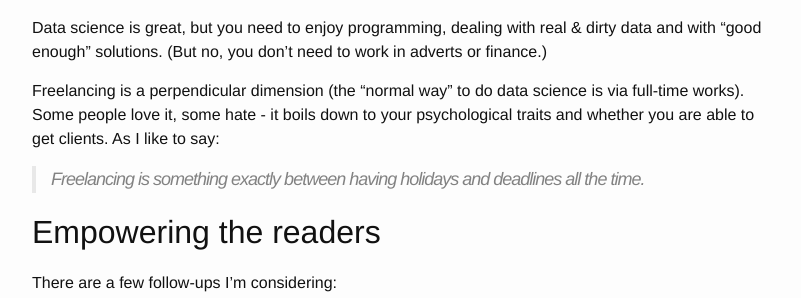
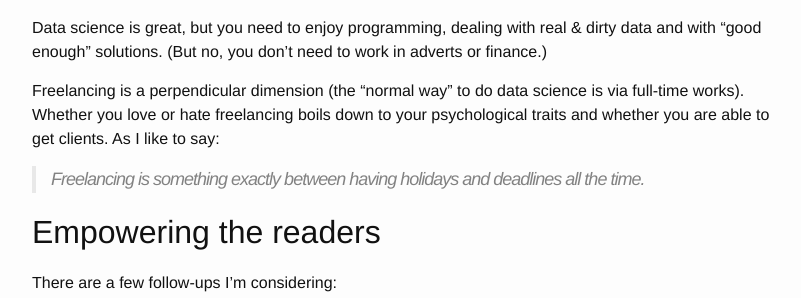
Before and after one commit to stared/jekyll-blog-pre-2022, a Jekyll site: the page built from _posts/2015-12-14-sci-to-data-sci.markdown, in a window 1280 px wide and 900 px high, scrolled down 2126 px. Shown: the part 178-476 px from the top of the window, without its empty margins (238-1039 px from the left). Built offline with Jekyll 4.4.1, drawn with Linux system fonts in a browser that asks for light colours; nearby versions of some CDN libraries.

Commit message:
lang misc

```diff
--- a/_posts/2015-12-03-starcraft2-drug-abuse.markdown
+++ b/_posts/2015-12-03-starcraft2-drug-abuse.markdown
@@ -21,8 +21,8 @@ Then they go back to a shop, sell their stuff and buy flasks of booze - so they
 
 (**Wings of Liberty**) Jim, an alcoholic, is visited by his old friend, Tychus, who went out of a prison. The ex-convict suggests a plan of stealing some ancient art. Jim want to spend this money on saving his ex-almost-girfriend Sarah from a devastating addiction. Just after doing so Tychus hears voices to kill her.
 
-(**Heart of the Swarm**) Sarah was once left to herself during a bad trip, by Artus. Her body is visibly changed by substance abuse ([Krokodil](http://time.com/3398086/the-worlds-deadliest-drug-inside-a-krokodil-cookhouse/)?), and she becomes a self-proclaimed queen of ants.
-Briefly freed from her addiction, as Jim goes to jail, she dives into in again and seeks nothing by vengeance on Artus.
+(**Heart of the Swarm**) Sarah was once left to herself during a bad trip, by Arcturus. Her body is visibly changed by substance abuse ([Krokodil](http://time.com/3398086/the-worlds-deadliest-drug-inside-a-krokodil-cookhouse/)?), and she becomes a self-proclaimed queen of ants.
+Briefly freed from her addiction, as Jim goes to jail, she dives into in again and seeks nothing by vengeance on Arcturus.
 
 (**Legacy of the Void**) Artanis, Zeratul and Selendis want to reclaim a meadow from the ants (look at their names, they are not sane even when sober). However, they should have been more careful about choosing shrooms: they become possessed by an evil god.
 They side with a homeless and burn her shelter, as it's infested.
@@ -30,7 +30,7 @@ They use machines to scorch ants.
 They help a mobster (an evil, but the only sane, person) to kill his boss in a duel.
 Group self-mutilation, friends killing each other while under influence - seriously, this trip goes horribly wrong!
 
-And the epilogue - Sarah takes a golden shot to meet god and make him pay. Two years latter Jim drinks to death.
+And the epilogue - Sarah takes a golden shot to meet god and make him pay. Two years later Jim drinks to death.
 
 ## Take home message
 
--- a/_posts/2015-12-14-sci-to-data-sci.markdown
+++ b/_posts/2015-12-14-sci-to-data-sci.markdown
@@ -62,7 +62,7 @@ Don't try to treat it as an unconditional recommendation of data science freelan
 
 Data science is great, but you need to enjoy programming, dealing with real & dirty data and with "good enough" solutions. (But no, you don't need to work in adverts or finance.)
 
-Freelancing is a perpendicular dimension (the "normal way" to do data science is via full-time works). Some people love it, some hate - it boils down to your psychological traits and whether you are able to get clients. As I like to say:
+Freelancing is a perpendicular dimension (the "normal way" to do data science is via full-time works). Whether you love or hate freelancing boils down to your psychological traits and whether you are able to get clients. As I like to say:
 
 > Freelancing is something exactly between having holidays and deadlines all the time.
 
```
